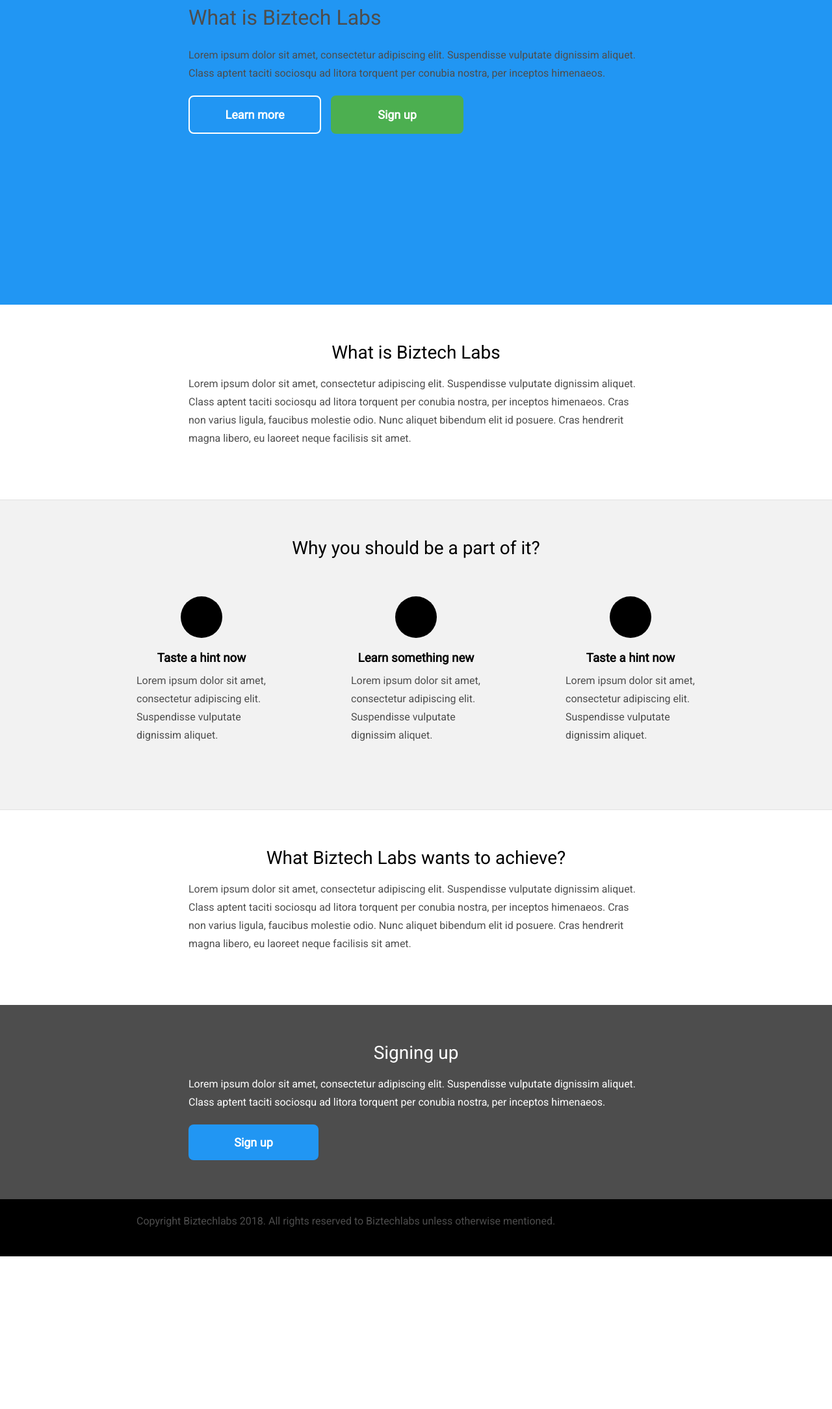
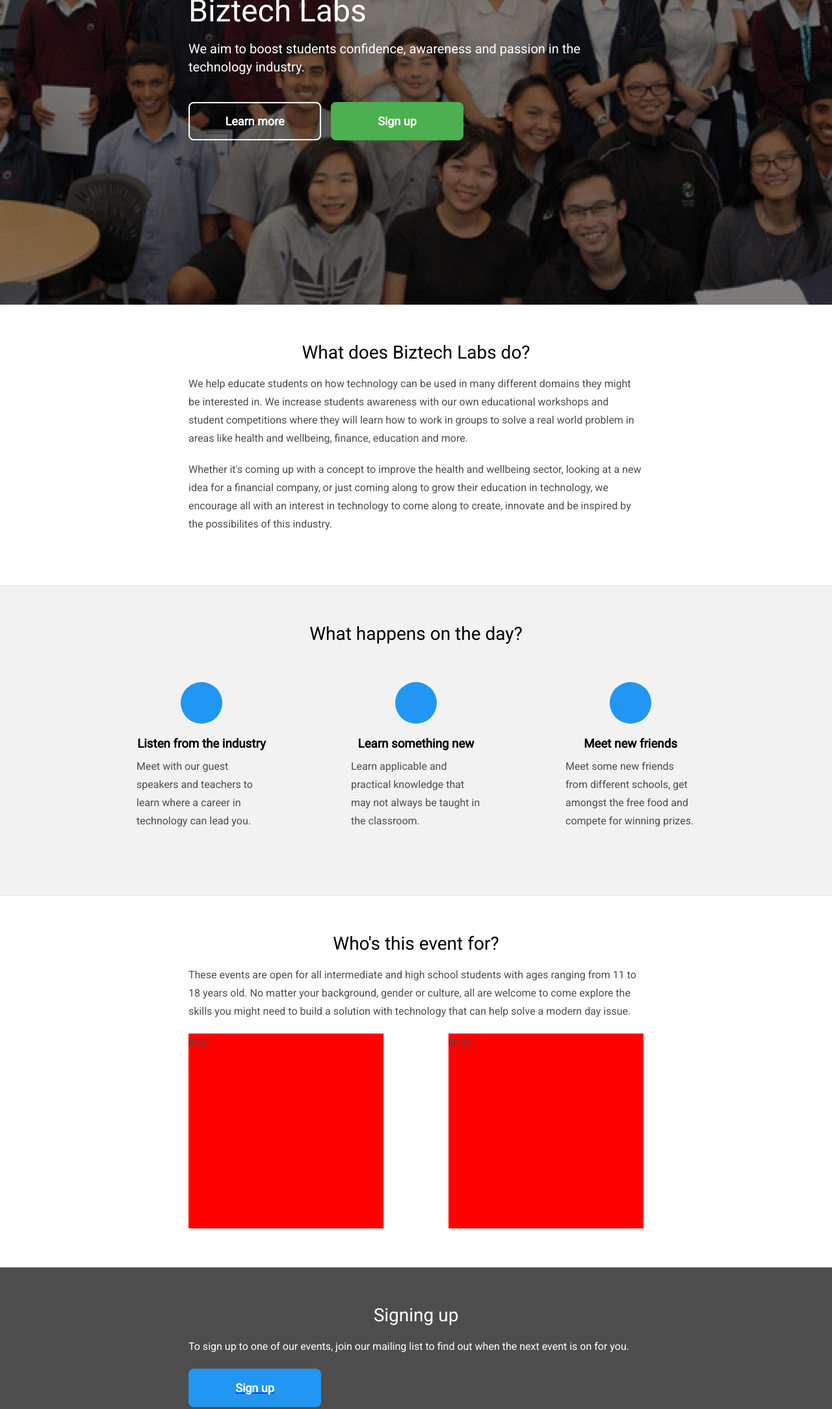
Before and after one commit to Sze-warrior/biztechlabs-website, a website: page index.html in a window 1280 px wide. Shown: the part 251-2420 px from the top of the page at 65% size. Before the commit the page ends 2185 px from the top, so only its background shows below. Drawn offline with Linux system fonts and the light colour scheme.

Commit message:
Fixed styling and content
Fixed styling and content

```diff
--- a/index.html
+++ b/index.html
@@ -14,9 +14,9 @@
       <main>
         <div class="hero-container">
             <div class="hero-row">
-              <div class="hero-content">
-                <h1>What is Biztech Labs</h1>
-                <p>Lorem ipsum dolor sit amet, consectetur adipiscing elit. Suspendisse vulputate dignissim aliquet. Class aptent taciti sociosqu ad litora torquent per conubia nostra, per inceptos himenaeos. </p>
+              <div class="hero-content-wrapper">
+                <h1 class="hero-title">Biztech Labs</h1>
+                <p class="hero-intro">We aim to boost students confidence, awareness and passion in the technology industry.</p>
 
                 <div class="hero-btn-row">
                   <div class="button-primary button--ghost-white button--mobile">Learn more</div>
@@ -24,38 +24,43 @@
                 </div>
               </div>
             </div>
+          <div class="hero-overlay"></div>
+
         </div>
 
         <div class="container container--intro">
           <div class="row">
-            <h2>What is Biztech Labs</h2>
-            <p>Lorem ipsum dolor sit amet, consectetur adipiscing elit. Suspendisse vulputate dignissim aliquet. Class aptent taciti sociosqu ad litora torquent per conubia nostra, per inceptos himenaeos. Cras non varius ligula, faucibus molestie odio. Nunc aliquet bibendum elit id posuere. Cras hendrerit magna libero, eu laoreet neque facilisis sit amet. </p>
+            <h2>What does Biztech Labs do?</h2>
+            <p>We help educate students on how technology can be used in many different domains they might be interested in. We increase students awareness with our own educational workshops and student competitions where they will learn how to work in groups to solve a real world problem in areas like health and wellbeing, finance, education and more.</p>
+
+
+            <p>Whether it's coming up with a concept to improve the health and wellbeing sector, looking at a new idea for a financial company, or just coming along to grow their education in technology, we encourage all with an interest in technology to come along to create, innovate and be inspired by the possibilites of this industry.</p>
           </div>
         </div>
 
         <div class="container--light-grey">
           <div class="container">
             <div class="row">
-              <h2>Why you should be a part of it?</h2>
+              <h2>What happens on the day?</h2>
 
               <div class="features-wrapper">
 
                 <div class="features-item">
                   <div class="feature-icon"></div>
-                  <h3>Taste a hint now</h3>
-                  <p class="features-description">Lorem ipsum dolor sit amet, consectetur adipiscing elit. Suspendisse vulputate dignissim aliquet.</p>
+                  <h3>Listen from the industry</h3>
+                  <p class="features-description">Meet with our guest speakers and teachers to learn where a career in technology can lead you.</p>
                 </div>
 
                 <div class="features-item">
                   <div class="feature-icon"></div>
                   <h3>Learn something new</h3>
-                  <p class="features-description">Lorem ipsum dolor sit amet, consectetur adipiscing elit. Suspendisse vulputate dignissim aliquet.</p>
+                  <p class="features-description">Learn applicable and practical knowledge that may not always be taught in the classroom.</p>
                 </div>
 
                 <div class="features-item">
                   <div class="feature-icon"></div>
-                  <h3>Taste a hint now</h3>
-                  <p class="features-description">Lorem ipsum dolor sit amet, consectetur adipiscing elit. Suspendisse vulputate dignissim aliquet.</p>
+                  <h3>Meet new friends</h3>
+                  <p class="features-description">Meet some new friends from different schools, get amongst the free food and compete for winning prizes.</p>
                 </div>
               </div>
 
@@ -65,8 +70,13 @@
 
          <div class="container container--condensed">
           <div class="row">
-            <h2>What Biztech Labs wants to achieve?</h2>
-            <p>Lorem ipsum dolor sit amet, consectetur adipiscing elit. Suspendisse vulputate dignissim aliquet. Class aptent taciti sociosqu ad litora torquent per conubia nostra, per inceptos himenaeos. Cras non varius ligula, faucibus molestie odio. Nunc aliquet bibendum elit id posuere. Cras hendrerit magna libero, eu laoreet neque facilisis sit amet. </p>
+            <h2>Who's this event for?</h2>
+            <p>These events are open for all intermediate and high school students with ages ranging from 11 to 18 years old. No matter your background, gender or culture, all are welcome to come explore the skills you might need to build a solution with technology that can help solve a modern day issue.</p>
+
+            <div class="split-img-container">
+              <div class="split-img"><p>Img1</p></div>
+              <div class="split-img"><p>Img2</p></div>
+            </div>
           </div>
         </div>
 
@@ -74,8 +84,11 @@
            <div class="container container--condensed">
             <div class="row">
               <h2 class="container--mid-grey-heading">Signing up</h2>
-              <p class="container--mid-grey-content">Lorem ipsum dolor sit amet, consectetur adipiscing elit. Suspendisse vulputate dignissim aliquet. Class aptent taciti sociosqu ad litora torquent per conubia nostra, per inceptos himenaeos. </p>
-              <div class="button-primary btn--center">Sign up</div>
+              <p class="container--mid-grey-content">To sign up to one of our events, join our mailing list to find out when the next event is on for you.</p>
+
+              <a href="https://forms.office.com/Pages/ResponsePage.aspx?id=oBzDhDusrk6tEVGdgCM-bycJQUswbdJBt1U_tb10O3NUME9ONjlWMTQwRjlYME9NQkxCVjBaMThCNy4u" target="_blank">
+                <div class="button-primary btn--center">Sign up</div>
+              </a>
             </div>
           </div>
         </div>
@@ -83,7 +96,7 @@
         <footer>
           <div class="footer-container">
             <div class="row">
-              <p>Copyright Biztechlabs 2018. All rights reserved to Biztechlabs unless otherwise mentioned.</p>
+              <p class="footer-copyright">Copyright Biztechlabs 2018. All rights reserved to Biztechlabs unless otherwise mentioned.</p>
             </div>
           </div>
         </footer>
--- a/sass/_variables.scss
+++ b/sass/_variables.scss
@@ -12,8 +12,8 @@
 
 
 //Typography
-$font-size-desktop-h1: 32px;
-$font-size-mobile-h1: 28px;
+$font-size-desktop-h1: 48px;
+$font-size-mobile-h1: 42px;
 
 $font-size-desktop-h2: 28px;
 $font-size-mobile-h2: 24px;
@@ -27,6 +27,7 @@
 
 //Layout
 $container-width: 860px;
+$container-width-condensed: 700px;
 $grid-gutter-width: 40px;
 
 
--- a/sass/components/_buttons.scss
+++ b/sass/components/_buttons.scss
@@ -1,7 +1,7 @@
 .button-primary{
 	width: 200px;
     height: 55px;
-    background-color: #2196F3;
+    background-color: $color-brand-blue;
     text-align: center;
     line-height: 55px;
     -webkit-border-radius: 8px;
@@ -10,6 +10,14 @@
     font-weight: 700;
     color: white;
     font-size: 18px;
+    border: 2px solid $color-brand-blue;
+
+    &:hover{
+        background-color: darken($color-brand-blue, 15%);
+        border: 2px solid darken($color-brand-blue, 15%);
+        cursour: pointer;
+    }
+
 }
 
 .button-primary--green{
@@ -17,15 +25,23 @@
     border: 2px solid $color-green-base;
 
     &:hover{
+        cursour: pointer;
         background-color: darken($color-green-base, 15%);
         border: 2px solid darken($color-green-base, 15%);
     }
 }
 
 .button--ghost-white{
-    background-color: none;
+    background-color: rgba(0,0,0,0);
     color: white;
     border: 2px solid white;
+
+    &:hover{
+        cursour: pointer;
+        background-color: rgba(0,0,0,0);
+        border: 2px solid white;
+    }
+
 }
 
 .button--center{
--- /dev/null
+++ b/sass/components/_split-img.scss
@@ -0,0 +1,31 @@
+.split-img-container{
+	width: 100%;
+	display: flex;
+	justify-content: space-between;
+	flex-direction: row;
+
+	.split-img{
+		width: 300px;
+		height: 300px;
+		background-color: red;
+
+		&:first-child{
+			margin-right: 15px;
+			margin-bottom: 0;
+		}
+
+		@media screen and (max-width: $media-mobile){
+
+			&:first-child{
+				margin-right: 0;
+				margin-bottom: 15px;
+			}
+
+			width: 100%;
+		}
+	}
+
+	@media screen and (max-width: $media-mobile){
+		flex-direction: column;
+	}
+}
--- a/sass/components/features.scss
+++ b/sass/components/features.scss
@@ -32,7 +32,7 @@
 	width: $features-icon-width;
 	height: $features-icon-width;
 	border-radius: 100%;
-	background: black;
+	background: $color-brand-blue;
 	display: block;
     margin: 0 auto;
 }
--- a/sass/modules/_footer.scss
+++ b/sass/modules/_footer.scss
@@ -9,3 +9,7 @@
     display: block;
     padding: 20px 0;
 }
+
+.footer-copyright{
+	text-align: center;
+}
--- a/sass/modules/_hero.scss
+++ b/sass/modules/_hero.scss
@@ -2,7 +2,18 @@
 
 .hero-container{
 	height: $hero-height;
-	background: $color-brand-blue;
+   	background-image: url("../images/hero-banner.jpg");
+    background-repeat: no-repeat, repeat;
+    background-position: center top;
+    position: relative;
+}
+
+.hero-overlay{
+	background-color: rgba(0,0,0, 0.5);
+	height: 100%;
+	width: 100%;
+	position: absolute;
+	top: 0;
 }
 
 .hero-row{
@@ -11,13 +22,22 @@
     justify-content: center;
     align-items: center;
     height: 100%;
-
 }
 
-.hero-content{
-    max-width: 700px;
+.hero-title, .hero-intro{
+	color: white;
+}
+
+.hero-intro{
+	font-size: 20px;
+	margin-bottom: 40px;
+}
+
+.hero-content-wrapper{
+    max-width: $container-width-condensed;
     padding-left: 0;
     padding-right: 0;
+    z-index: 2;
 
    	@media screen and (max-width: $media-mobile){
 	    padding-left: $grid-gutter-width/2;
@@ -28,7 +48,7 @@
 .hero-btn-row{
 	display: flex;
 
-	.button--ghost-white{
+	.button-primary:first-child{
 		margin-right: 15px;
 	}
 }
--- a/sass/styles.scss
+++ b/sass/styles.scss
@@ -9,3 +9,4 @@
 //Components
 @import "components/features.scss";
 @import "components/buttons.scss";
+@import "components/split-img.scss";
```
Also changed, not shown: css/styles.css, images/hero-banner.jpg (added).
